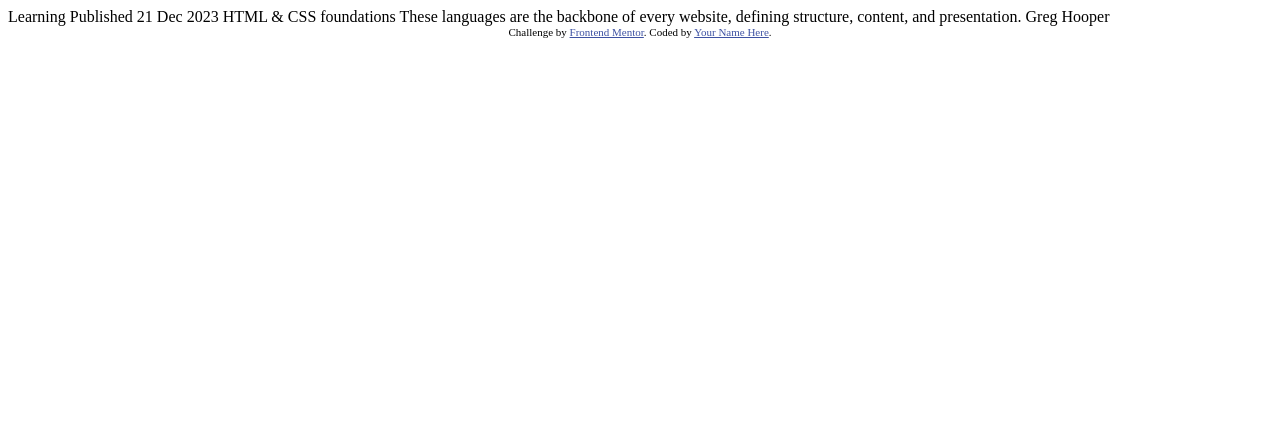
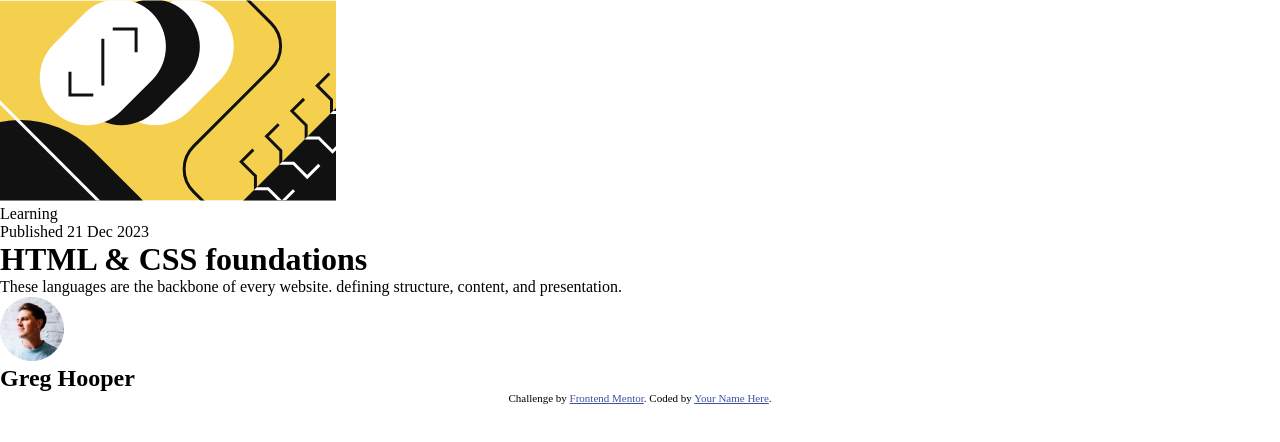
Before and after one commit to Yakub357/blog-review-card, a website: page index.html in a window 1280 px wide. Drawn offline with Linux system fonts and the light colour scheme.

Commit message:
structure HTML added.

```diff
--- a/index.html
+++ b/index.html
@@ -1,34 +1,57 @@
 <!DOCTYPE html>
 <html lang="en">
   <head>
-  <meta charset="UTF-8">
-  <meta name="viewport" content="width=device-width, initial-scale=1.0"> <!-- displays site properly based on user's device -->
+    <meta charset="UTF-8" />
+    <meta name="viewport" content="width=device-width, initial-scale=1.0" />
+    <!-- displays site properly based on user's device -->
 
-  <link rel="icon" type="image/png" sizes="32x32" href="./assets/images/favicon-32x32.png">
+    <link
+      rel="icon"
+      type="image/png"
+      sizes="32x32"
+      href="./assets/images/favicon-32x32.png"
+    />
+
+    <link rel="stylesheet" href="style.css" />
 
     <title>Frontend Mentor | Blog preview card</title>
-
-  <!-- Feel free to remove these styles or customise in your own stylesheet 👍 -->
-  <style>
-    .attribution { font-size: 11px; text-align: center; }
-    .attribution a { color: hsl(228, 45%, 44%); }
-  </style>
   </head>
   <body>
+    <main>
+      <div class="blog-card">
+        <div class="blog__img">
+          <img src="./assets/images/illustration-article.svg" alt="Blog img" />
+        </div>
 
-  Learning
+        <div class="blog__content">
+          <div class="blog__category-tag">Learning</div>
+          <div class="blog__publish-date">Published 21 Dec 2023</div>
+          <h1 class="blog__title">HTML & CSS foundations</h1>
+          <p class="blog__description">
+            These languages are the backbone of every website. defining
+            structure, content, and presentation.
+          </p>
+        </div>
 
-  Published 21 Dec 2023
+        <div class="blog__author">
+          <div class="user__img">
+            <img
+              src="./assets/images/image-avatar.webp"
+              alt="Blog author's avatar"
+            />
+          </div>
+          <h2 class="user__name">Greg Hooper</h2>
+        </div>
+      </div>
+    </main>
 
-  HTML & CSS foundations
-
-  These languages are the backbone of every website, defining structure, content, and presentation.
-
-  Greg Hooper
-
+    <footer>
       <div class="attribution">
-    Challenge by <a href="https://www.frontendmentor.io?ref=challenge" target="_blank">Frontend Mentor</a>.
-    Coded by <a href="#">Your Name Here</a>.
+        Challenge by
+        <a href="https://www.frontendmentor.io?ref=challenge" target="_blank"
+          >Frontend Mentor</a
+        >. Coded by <a href="#">Your Name Here</a>.
       </div>
+    </footer>
   </body>
 </html>
--- /dev/null
+++ b/style.css
@@ -0,0 +1,14 @@
+*,
+*::before,
+*::after {
+  padding: 0;
+  margin: 0;
+}
+
+.attribution {
+  font-size: 11px;
+  text-align: center;
+}
+.attribution a {
+  color: hsl(228, 45%, 44%);
+}
```
Lines whose indentation alone changed are shown as unchanged.
